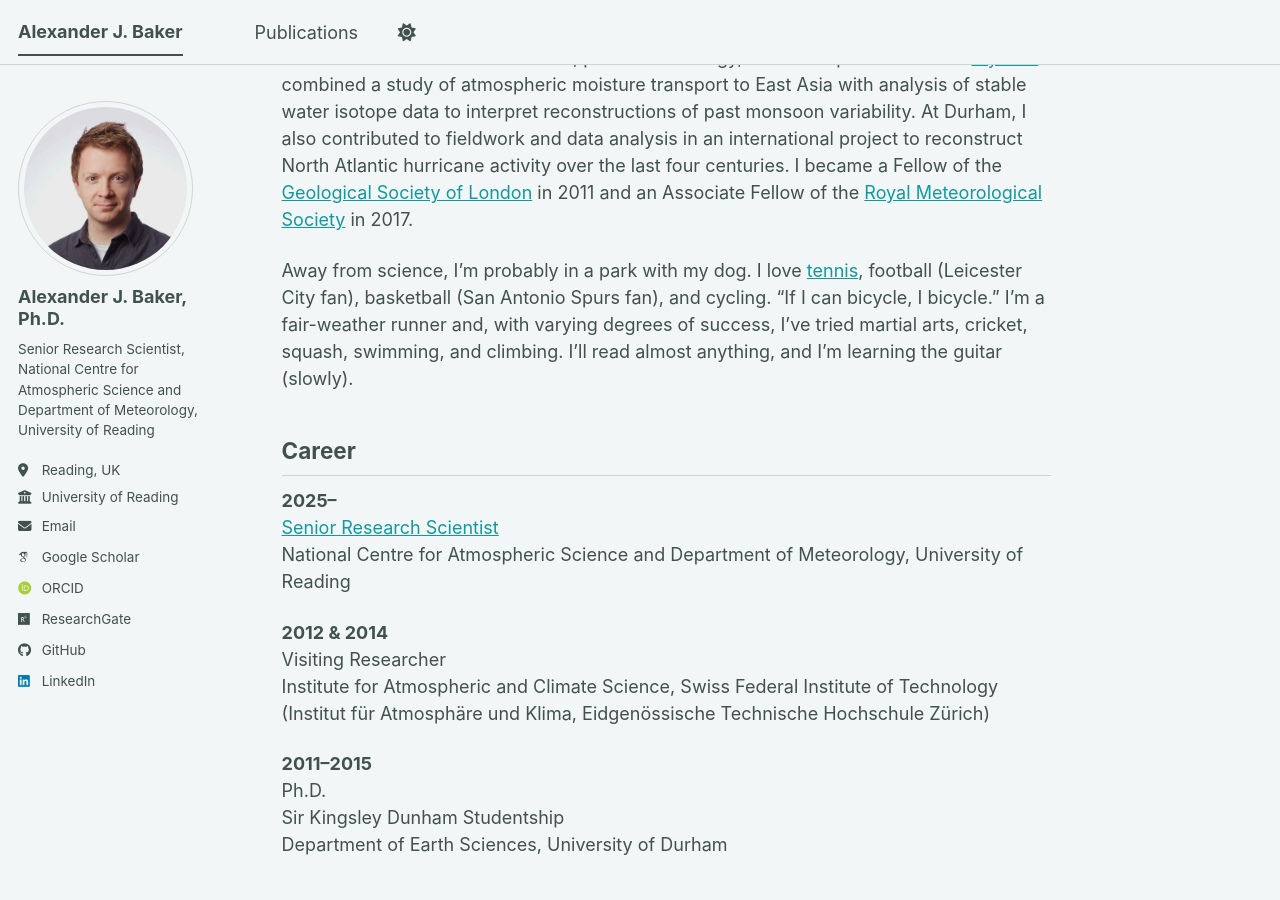
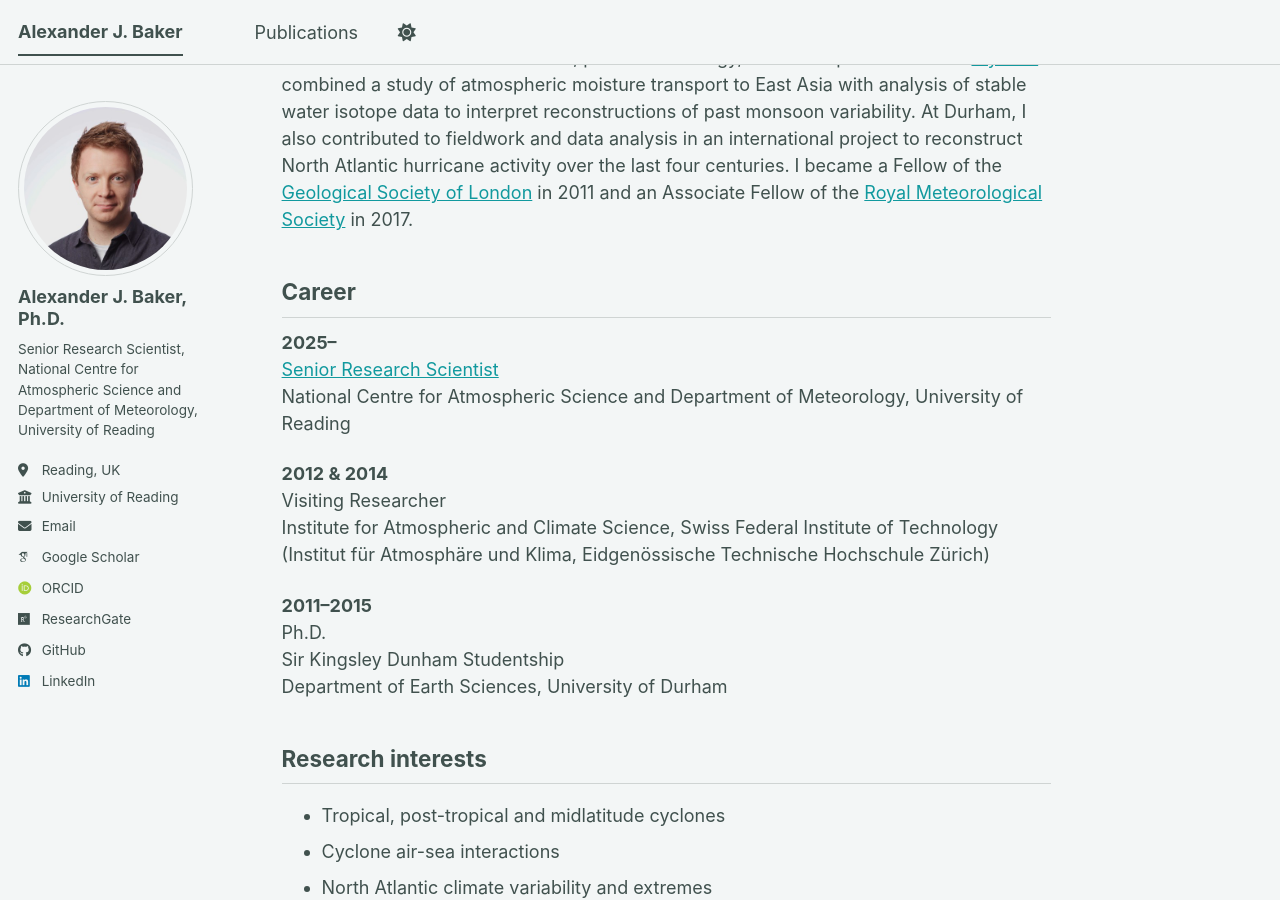
Before and after one commit to alexanderjbaker/alexanderjbaker.github.io, a Jekyll site: the page built from _pages/about.md, in a window 1280 px wide and 900 px high, scrolled down 574 px. Built offline with Jekyll 4.4.1, drawn with Linux system fonts in a browser that asks for light colours; some web fonts are replaced; a script bundle is joined from its source files by our own code; library files that are not in the unit come from our copies.

Commit message:
Update about.md

```diff
--- a/_pages/about.md
+++ b/_pages/about.md
@@ -14,8 +14,6 @@ I use observational data and high-resolution global climate models to study trop
 Since 2016, I've received support from four major national and international programmes: [PRIMAVERA](https://www.primavera-h2020.eu), [ACSIS](http://www.acsis.ac.uk), [nextGEMS](https://nextgems-h2020.eu/), and [REPRESA](https://www.wits.ac.za/media/wits-university/news-and-events/images/documents/2023/REPRESA_PressRelease_FINAL.pdf). I'm part of a UK–US team that secured funding for [Huracán](https://research.reading.ac.uk/huracan/), a four-year research programme on tropical storm risk beyond the tropics, and I'm the programme's Project Manager. I consult for and collaborate with the insurance and hydrocarbon sectors on tropical storm risk, and I help run the biennial [NCAS Climate Modelling Summer School](https://ncas.ac.uk/study-with-us/climate-modelling-summer-school/).
 
 Previously, I read geology at the [University of Durham](https://www.dur.ac.uk) and then undertook postgraduate research in environmental science, palaeoclimatology, and atmospheric science. [My PhD](https://alexbakey.wordpress.com/2017/01/16/atmospheric-circulation-rainfall-isotopes-and-past-climate-change-in-east-asia/) combined a study of atmospheric moisture transport to East Asia with analysis of stable water isotope data to interpret reconstructions of past monsoon variability. At Durham, I also contributed to fieldwork and data analysis in an international project to reconstruct North Atlantic hurricane activity over the last four centuries. I became a Fellow of the [Geological Society of London](http://www.geolsoc.org.uk) in 2011 and an Associate Fellow of the [Royal Meteorological Society](https://www.rmets.org) in 2017.
-
-Away from science, I'm probably in a park with my dog. I love [tennis](https://lta.tournamentsoftware.com/sport/player.aspx?id=3BBDEAB7-BC81-4EC8-80F6-72C1423002B4&amp;player=2327), football (Leicester City fan), basketball (San Antonio Spurs fan), and cycling. "If I can bicycle, I bicycle." I'm a fair-weather runner and, with varying degrees of success, I've tried martial arts, cricket, squash, swimming, and climbing. I'll read almost anything, and I'm learning the guitar (slowly).
 
 
 Career
```
